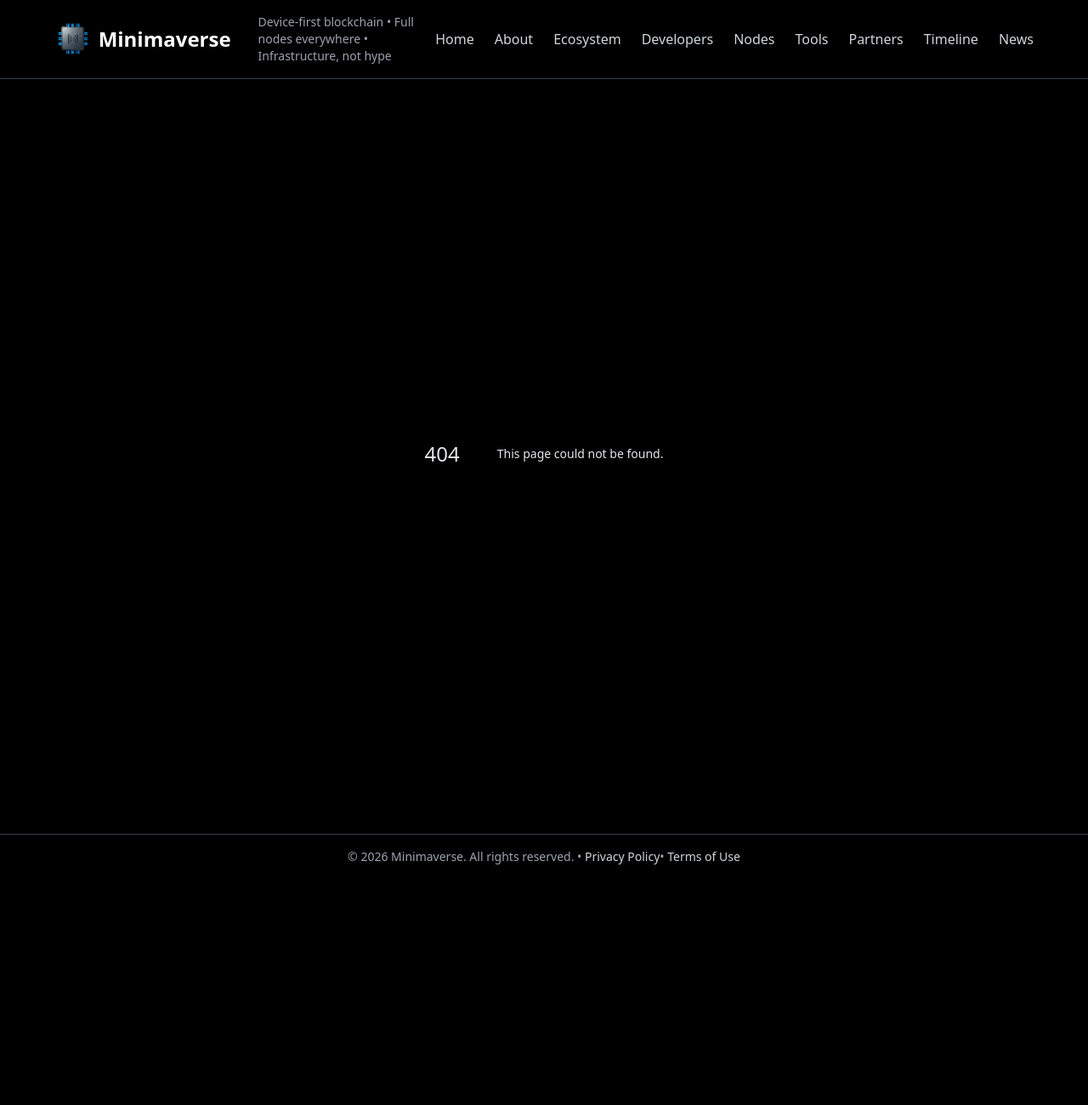
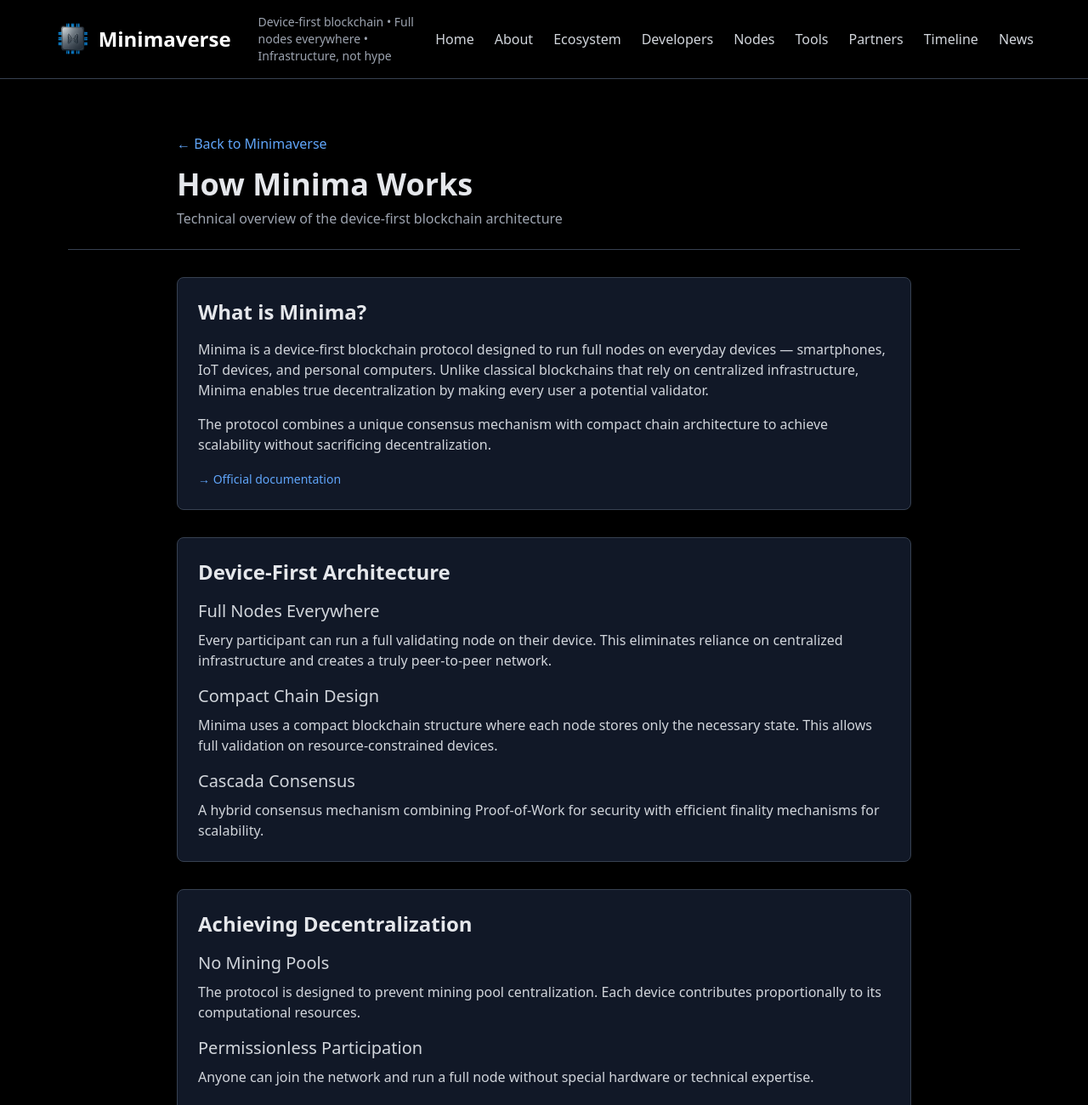
Before and after one commit to KuA1bo/minimaverse-site, a Next.js app: page /protocol in a window 1280 px wide. Before the commit this address had no page. Shown: the top 1300 px of the page at 85% size. Before the commit the page ends 1034 px from the top, so only its background shows below. Built offline with nearby package versions, Linux system fonts and the light colour scheme.

Commit message:
feat(protocol): add 'How Minima Works' page with technical overview
- Device-first architecture explanation
- Cascada consensus overview
- Decentralization mechanisms
- Links to official documentation

Page serves as primary entry point for understanding protocol fundamentals

```diff
--- a/src/app/page.tsx
+++ b/src/app/page.tsx
@@ -3,10 +3,34 @@ import Link from 'next/link';
 export default function HomePage() {
   return (
     <div className="min-h-screen bg-black text-gray-200 flex flex-col">
-      <header className="border-b border-gray-700 py-6">
+      <header className="border-b border-gray-700 py-8">
         <div className="container mx-auto px-4 max-w-4xl">
-          <h1 className="text-3xl font-bold">Welcome to Minimaverse</h1>
-          <p className="text-gray-400 mt-2">Community-driven information hub for the Minima protocol</p>
+          <h1 className="text-4xl font-bold">Minimaverse</h1>
+          <p className="text-gray-400 mt-3">
+            Device-first blockchain • Full nodes everywhere • Infrastructure, not hype
+          </p>
+          <p className="text-gray-500 mt-1 text-sm">
+            Community-driven information hub for the Minima protocol
+          </p>
+
+          <div className="mt-8 flex flex-col sm:flex-row sm:items-center sm:gap-4">
+            <Link
+              href="/protocol"
+              className="inline-flex items-center justify-center px-6 py-3 border-2 border-blue-500 text-blue-400 font-medium rounded-lg hover:bg-blue-500/10 transition-colors"
+            >
+              How Minima Works
+            </Link>
+            <Link
+              href="/nodes"
+              className="inline-flex items-center justify-center px-6 py-3 mt-3 sm:mt-0 text-gray-400 hover:text-blue-400 transition-colors"
+            >
+              Run a Node
+            </Link>
+          </div>
+
+          <p className="mt-4 text-xs text-gray-600">
+            All information sourced from official Minima documentation
+          </p>
         </div>
       </header>
 
--- /dev/null
+++ b/src/app/protocol/page.tsx
@@ -0,0 +1,131 @@
+import Link from 'next/link';
+
+export default function ProtocolPage() {
+  return (
+    <div className="min-h-screen bg-black text-gray-200 flex flex-col">
+      <header className="border-b border-gray-700 py-6">
+        <div className="container mx-auto px-4 max-w-4xl">
+          <Link href="/" className="text-blue-400 hover:underline mb-4 inline-block">
+            ← Back to Minimaverse
+          </Link>
+          <h1 className="text-4xl font-bold">How Minima Works</h1>
+          <p className="text-gray-400 mt-2">
+            Technical overview of the device-first blockchain architecture
+          </p>
+        </div>
+      </header>
+
+      <main className="container mx-auto px-4 py-8 max-w-4xl flex-grow">
+        <section className="mb-8 bg-gray-900 border border-gray-700 rounded-lg p-6">
+          <h2 className="text-2xl font-semibold mb-4">What is Minima?</h2>
+          <p className="text-gray-300 mb-4">
+            Minima is a device-first blockchain protocol designed to run full nodes on everyday devices — smartphones, IoT devices, and personal computers. Unlike classical blockchains that rely on centralized infrastructure, Minima enables true decentralization by making every user a potential validator.
+          </p>
+          <p className="text-gray-300 mb-4">
+            The protocol combines a unique consensus mechanism with compact chain architecture to achieve scalability without sacrificing decentralization.
+          </p>
+          <div className="mt-4">
+            <Link href="https://docs.minima.global" className="text-blue-400 hover:underline text-sm">
+              → Official documentation
+            </Link>
+          </div>
+        </section>
+
+        <section className="mb-8 bg-gray-900 border border-gray-700 rounded-lg p-6">
+          <h2 className="text-2xl font-semibold mb-4">Device-First Architecture</h2>
+
+          <div className="space-y-4">
+            <div>
+              <h3 className="text-xl font-medium text-gray-300 mb-2">Full Nodes Everywhere</h3>
+              <p className="text-gray-300">
+                Every participant can run a full validating node on their device. This eliminates reliance on centralized infrastructure and creates a truly peer-to-peer network.
+              </p>
+            </div>
+
+            <div>
+              <h3 className="text-xl font-medium text-gray-300 mb-2">Compact Chain Design</h3>
+              <p className="text-gray-300">
+                Minima uses a compact blockchain structure where each node stores only the necessary state. This allows full validation on resource-constrained devices.
+              </p>
+            </div>
+
+            <div>
+              <h3 className="text-xl font-medium text-gray-300 mb-2">Cascada Consensus</h3>
+              <p className="text-gray-300">
+                A hybrid consensus mechanism combining Proof-of-Work for security with efficient finality mechanisms for scalability.
+              </p>
+            </div>
+          </div>
+        </section>
+
+        <section className="mb-8 bg-gray-900 border border-gray-700 rounded-lg p-6">
+          <h2 className="text-2xl font-semibold mb-4">Achieving Decentralization</h2>
+
+          <div className="space-y-4">
+            <div>
+              <h3 className="text-xl font-medium text-gray-300 mb-2">No Mining Pools</h3>
+              <p className="text-gray-300">
+                The protocol is designed to prevent mining pool centralization. Each device contributes proportionally to its computational resources.
+              </p>
+            </div>
+
+            <div>
+              <h3 className="text-xl font-medium text-gray-300 mb-2">Permissionless Participation</h3>
+              <p className="text-gray-300">
+                Anyone can join the network and run a full node without special hardware or technical expertise.
+              </p>
+            </div>
+
+            <div>
+              <h3 className="text-xl font-medium text-gray-300 mb-2">Network Resilience</h3>
+              <p className="text-gray-300">
+                With nodes distributed across millions of devices globally, the network becomes resistant to censorship and single points of failure.
+              </p>
+            </div>
+          </div>
+        </section>
+
+        <section className="mb-8 bg-gray-900 border border-gray-700 rounded-lg p-6">
+          <h2 className="text-2xl font-semibold mb-4">Further Reading</h2>
+
+          <ul className="space-y-3 text-gray-300">
+            <li>
+              <Link href="https://docs.minima.global" className="text-blue-400 hover:underline">
+                → Official Documentation
+              </Link>
+            </li>
+            <li>
+              <Link href="/ecosystem" className="text-blue-400 hover:underline">
+                → Ecosystem Overview
+              </Link>
+            </li>
+            <li>
+              <Link href="/timeline" className="text-blue-400 hover:underline">
+                → Verified Milestones
+              </Link>
+            </li>
+            <li>
+              <Link href="/developers" className="text-blue-400 hover:underline">
+                → Developer Resources
+              </Link>
+            </li>
+          </ul>
+        </section>
+
+        <div className="bg-amber-900/10 border-l-4 border-amber-500 p-4 text-sm text-amber-300">
+          <div className="flex items-start">
+            <span className="mr-2 mt-0.5">⚠️</span>
+            <span>This site does not represent the official Minima team. All information is compiled from publicly available sources.</span>
+          </div>
+        </div>
+      </main>
+
+      <footer className="border-t border-gray-700 py-6 mt-8">
+        <div className="container mx-auto px-4 max-w-4xl text-center text-gray-500 text-sm">
+          <p>Minimaverse — Community-driven information hub</p>
+          <p className="mt-1">Data verified from official sources</p>
+        </div>
+      </footer>
+    </div>
+  );
+}
```
